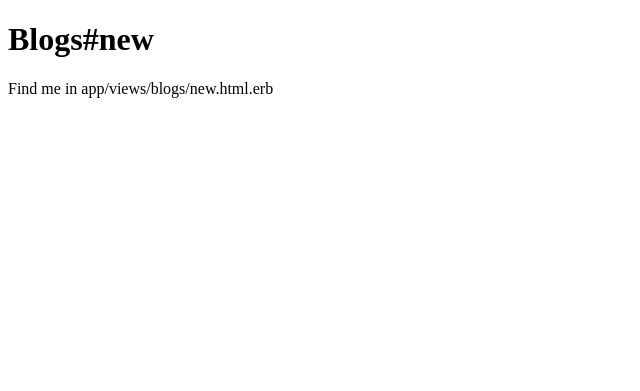
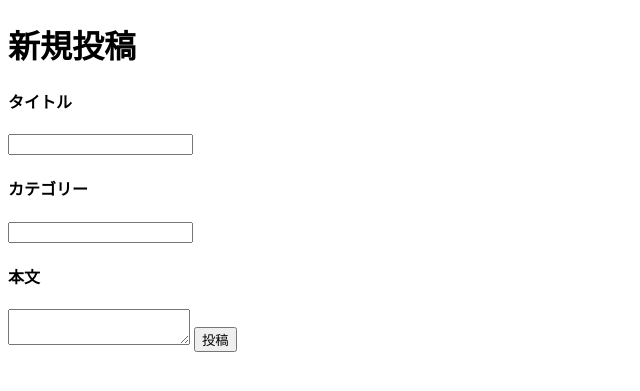
Before and after one commit to odayutaka/vagrant, a Rails app: page /blogs/new in a window 1280 px wide. Shown: the top 391 px of the page, without its empty margins (0-640 px from the left). Run offline with Rails 7, Linux system fonts and the light colour scheme.

Commit message:
finish 4-3

```diff
--- a/CARAVAN/app/controllers/blogs_controller.rb
+++ b/CARAVAN/app/controllers/blogs_controller.rb
@@ -6,8 +6,20 @@ class BlogsController < ApplicationController
   end
 
   def new
+  	@blog = Blog.new
+  end
+
+  def create
+  	blog = Blog.new(blog_params)
+  	blog.save
+  	redirect_to blogs_path
   end
 
   def edit
   end
+
+  private
+  def blog_params
+  	params.require(:blog).permit(:title, :category, :body)
+  end
 end
--- a/CARAVAN/app/views/blogs/new.html.erb
+++ b/CARAVAN/app/views/blogs/new.html.erb
@@ -1,2 +1,16 @@
-<h1>Blogs#new</h1>
-<p>Find me in app/views/blogs/new.html.erb</p>
+<h1>新規投稿</h1>
+<!-- form_for部分 -->
+<%= form_for(@blog) do |f| %>
+
+	<h4>タイトル</h4>
+	<%= f.text_field :title %>
+
+	<h4>カテゴリー</h4>
+	<%= f.text_field :title %>
+
+	<h4>本文</h4>
+	<%= f.text_area :body %>
+
+	<%= f.submit '投稿' %>
+
+<% end %>
```
